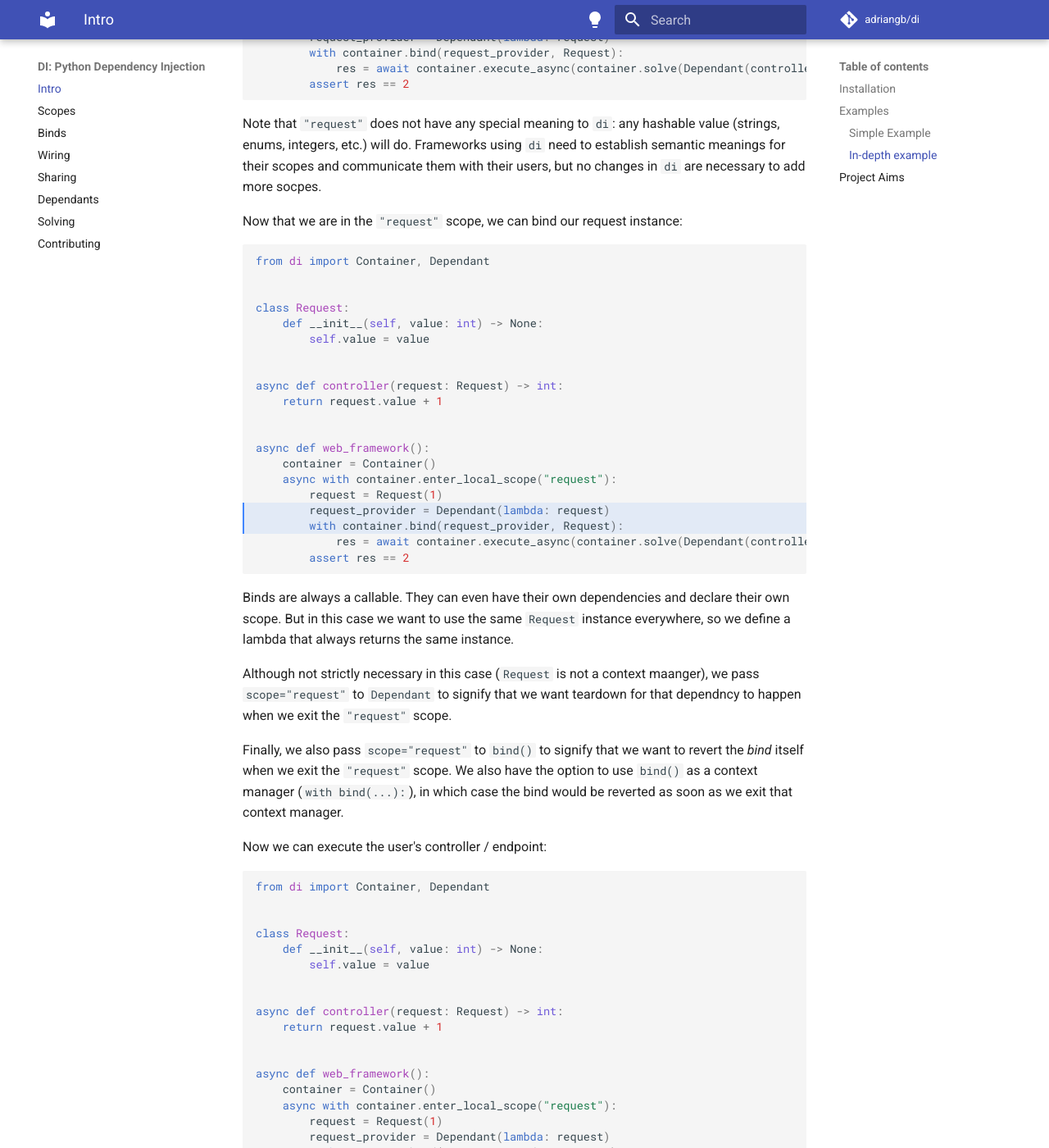
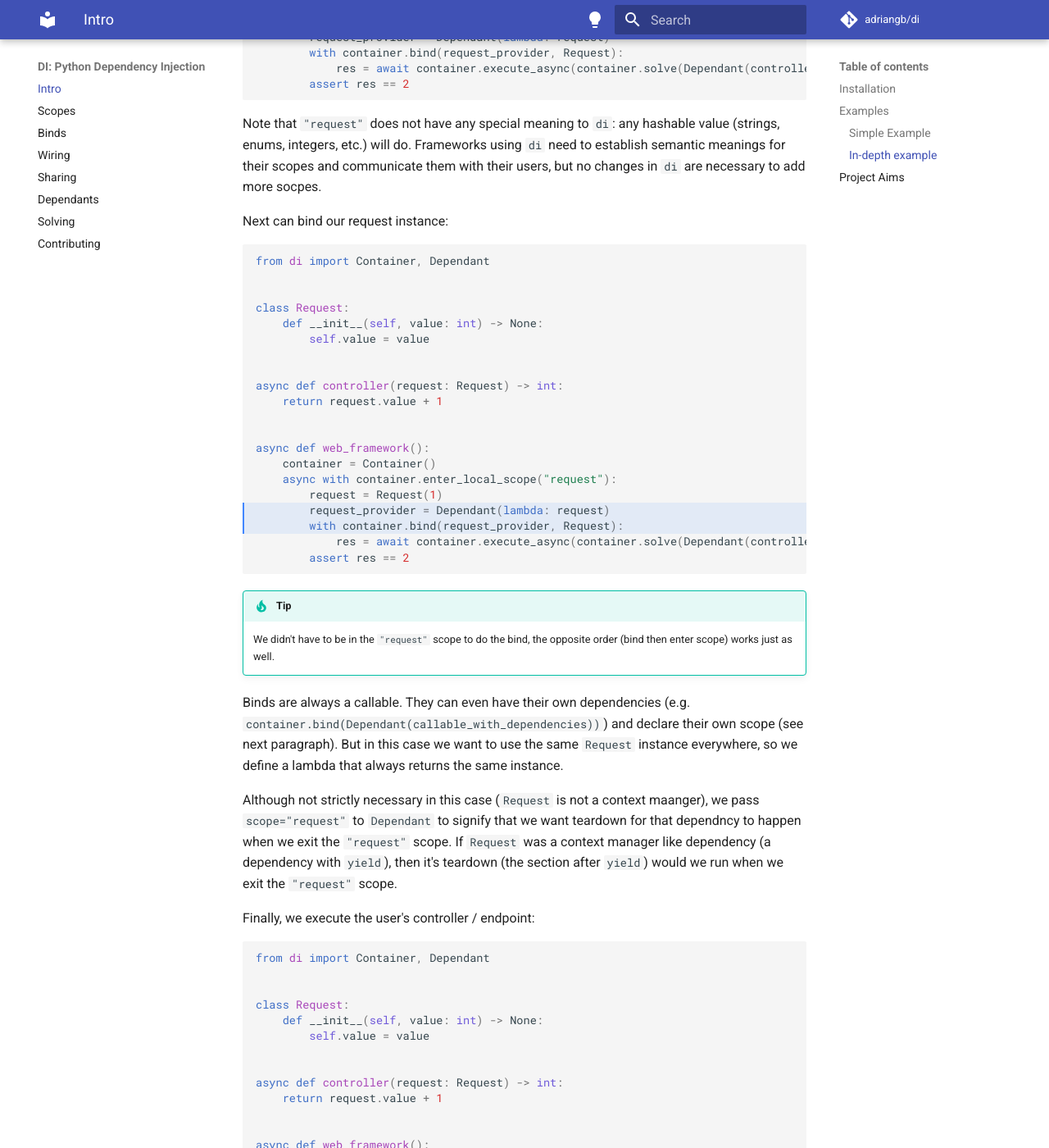
Before and after one commit to adriangb/di, an MkDocs documentation site: the page built from docs/README.md, in a window 1280 px wide and 1400 px high, scrolled down 3442 px. Shown: the whole window at 82% size. Built offline with MkDocs 1.6.1 and Material for MkDocs 9.7.7, drawn with Linux system fonts in a browser that asks for light colours; comment, search, counter and statistics services are not loaded.

Commit message:
Docs cleanup

````diff
--- a/docs/README.md
+++ b/docs/README.md
@@ -77,21 +77,23 @@ This would happen for each incoming request.
 
 Note that `"request"` does not have any special meaning to `di`: any hashable value (strings, enums, integers, etc.) will do. Frameworks using `di` need to establish semantic meanings for their scopes and communicate them with their users, but no changes in `di` are necessary to add more socpes.
 
-Now that we are in the `"request"` scope, we can bind our request instance:
+Next can bind our request instance:
 
 ```Python hl_lines="17-18"
 --8<-- "docs/src/web_framework.py"
 ```
 
+!!! tip
+    We didn't have to be in the `"request"` scope to do the bind, the opposite order (bind then enter scope) works just as well.
+
 Binds are always a callable.
-They can even have their own dependencies and declare their own scope.
+They can even have their own dependencies (e.g. `container.bind(Dependant(callable_with_dependencies))`) and declare their own scope (see next paragraph).
 But in this case we want to use the same `Request` instance everywhere, so we define a lambda that always returns the same instance.
 
 Although not strictly necessary in this case (`Request` is not a context maanger), we pass `scope="request"` to `Dependant` to signify that we want teardown for that dependncy to happen when we exit the `"request"` scope.
+If `Request` was a context manager like dependency (a dependency with `yield`), then it's teardown (the section after `yield`) would we run when we exit the `"request"` scope.
 
-Finally, we also pass `scope="request"` to `bind()` to signify that we want to revert the _bind_ itself when we exit the `"request"` scope. We also have the option to use `bind()` as a context manager (`with bind(...):`), in which case the bind would be reverted as soon as we exit that context manager.
-
-Now we can execute the user's controller / endpoint:
+Finally, we execute the user's controller / endpoint:
 
 ```Python hl_lines="19-20"
 --8<-- "docs/src/web_framework.py"
--- a/pyproject.toml
+++ b/pyproject.toml
@@ -1,6 +1,6 @@
 [tool.poetry]
 name = "di"
-version = "0.4.6"
+version = "0.4.7"
 description = "Autowiring dependency injection"
 authors = ["Adrian Garcia Badaracco <adrian@adriangb.com>"]
 readme = "README.md"
````
